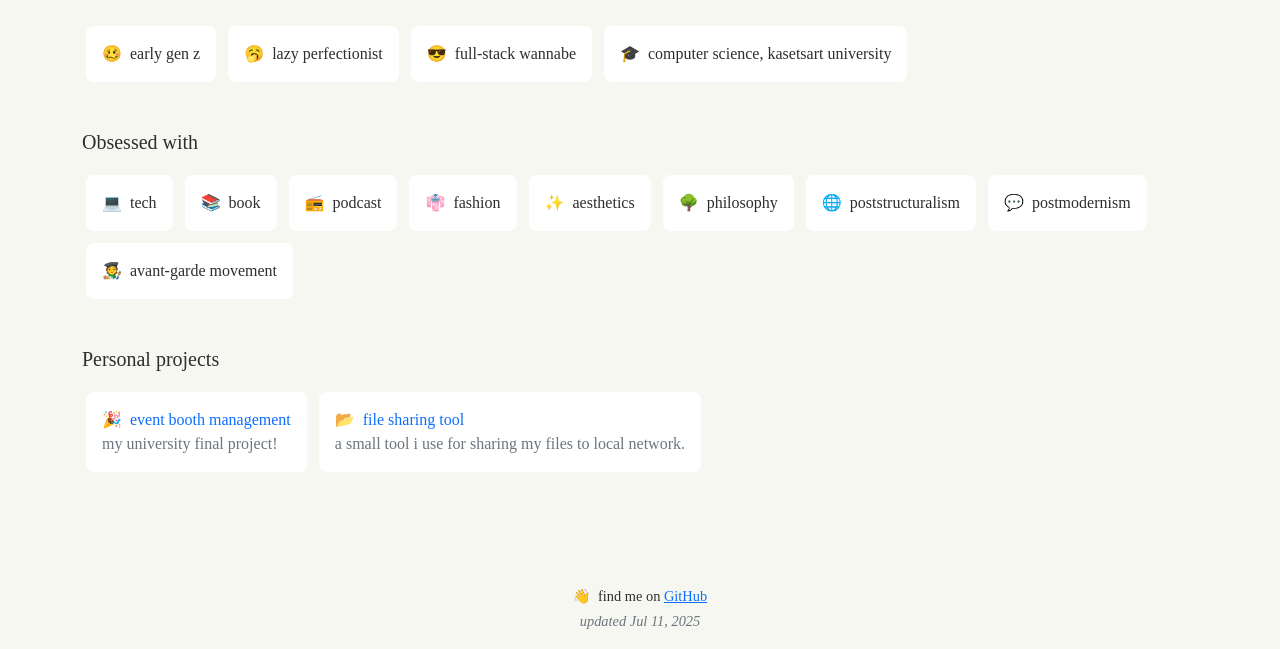
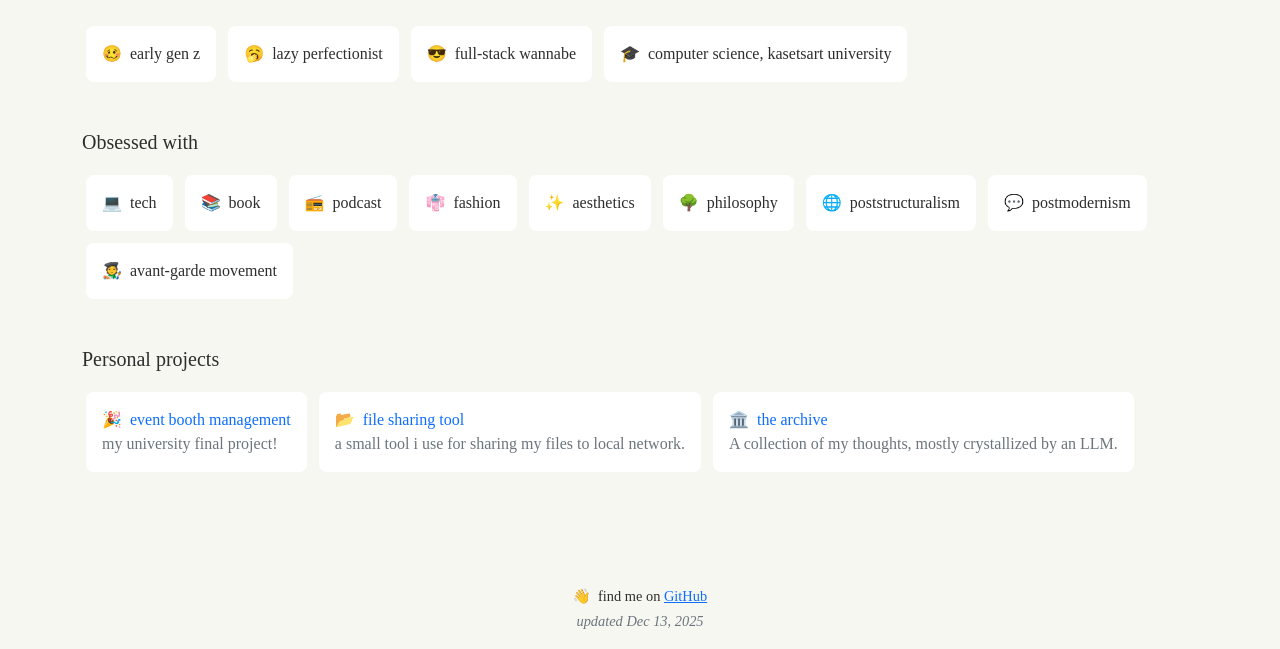
Before and after one commit to thisnat/thisnat.github.io, a website: page index.html in a window 1280 px wide. Shown: the part 151-800 px from the top of the page. Drawn offline with nearby package versions, Linux system fonts and the light colour scheme; a web font is replaced by a local one.

Commit message:
feat: add the archive

```diff
--- a/index.html
+++ b/index.html
@@ -77,13 +77,21 @@
             a small tool i use for sharing my files to local network.
           </p>
         </div>
+        <div class="bubble">
+          <a href="/the-archive"
+            >🏛️&nbsp&nbspthe archive</a
+          >
+          <p class="text-muted">
+              A collection of my thoughts, mostly crystallized by an LLM.
+          </p>
+        </div>
       </div>
     </div>
     <footer>
       <p style="margin: 0.25rem">
         👋&nbsp&nbspfind me on <a href="https://github.com/thisnat/">GitHub</a>
       </p>
-      <p class="text-muted"><i>updated Jul 11, 2025</i></p>
+      <p class="text-muted"><i>updated Dec 13, 2025</i></p>
     </footer>
   </body>
 </html>
```
